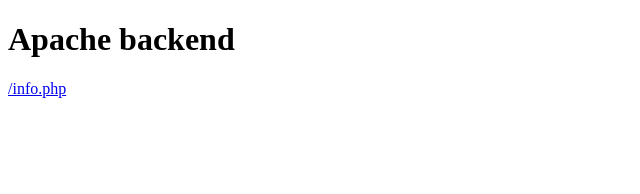
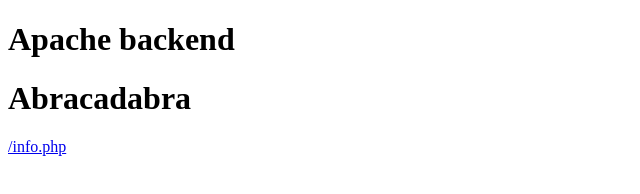
Before and after one commit to FlatSA/task16_source, a plain HTML site: page apache-server/index.html in a window 1280 px wide. Shown: the whole page, without its empty margins (0-640 px from the left). Drawn offline with Linux system fonts and the light colour scheme.

Commit message:
abracadabra

```diff
--- a/apache-server/index.html
+++ b/apache-server/index.html
@@ -3,6 +3,7 @@
 <body>
 
 <h1>Apache backend</h1>
+<h1>Abracadabra</h1>
 <a href="https://<tralalalalal>/info.php">/info.php</a>
 
 </body>
```
